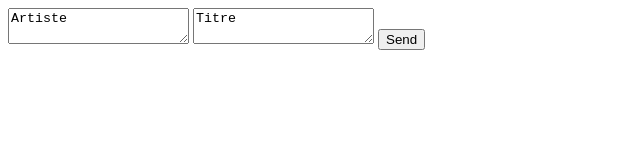
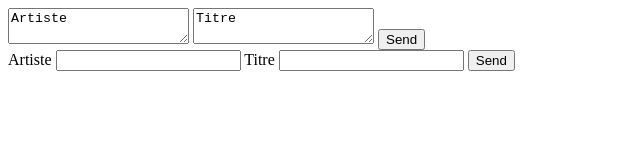
Before and after one commit to SkillUflow/NOPlPO, a plain HTML site: page song_request.html in a window 1280 px wide. Shown: the whole page, without its empty margins (0-640 px from the left). Drawn offline with Linux system fonts and the light colour scheme.

Commit message:
Added testing form requested by Robin

```diff
--- a/song_request.html
+++ b/song_request.html
@@ -9,6 +9,14 @@
     <textarea>Artiste</textarea>
     <textarea>Titre</textarea>
     <button>Send</button>
-
+    <!-- Form that requestrs a song and an artist-->
+    <!-- The song and artist are sent to the node server -->
+    <form action="/song_request" method="POST">
+        <label for="artist">Artiste</label>
+        <input type="text" name="artist" id="artist">
+        <label for="song">Titre</label>
+        <input type="text" name="song" id="song">
+        <button type="submit">Send</button>
+    </form>
 </body>
 </html>
```
